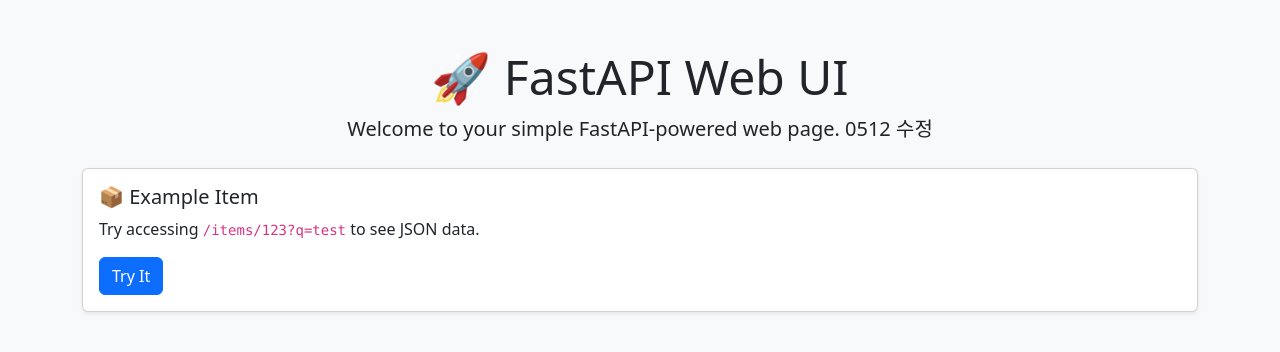
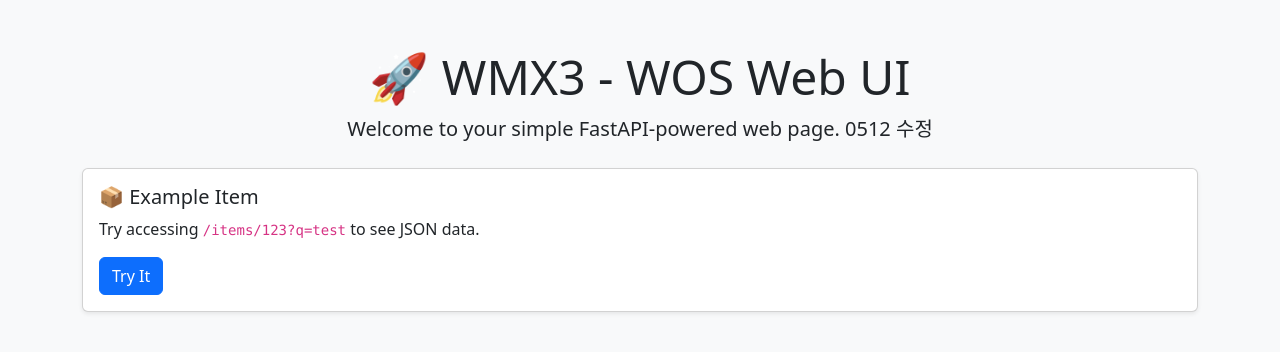
Before and after one commit to gkadjwls/my-python-app-test, a FastAPI app: page / in a window 1280 px wide. Shown: the top 352 px of the page. Run offline with FastAPI, Linux system fonts and the light colour scheme.

Commit message:
Update index.html layout

```diff
--- a/app/templates/index.html
+++ b/app/templates/index.html
@@ -8,7 +8,7 @@
 <body class="bg-light">
     <div class="container py-5">
         <div class="text-center mb-4">
-            <h1 class="display-5">🚀 FastAPI Web UI</h1>
+            <h1 class="display-5">🚀 WMX3 - WOS Web UI</h1>
             <p class="lead">Welcome to your simple FastAPI-powered web page. 0512 수정</p>
         </div>
 
```
